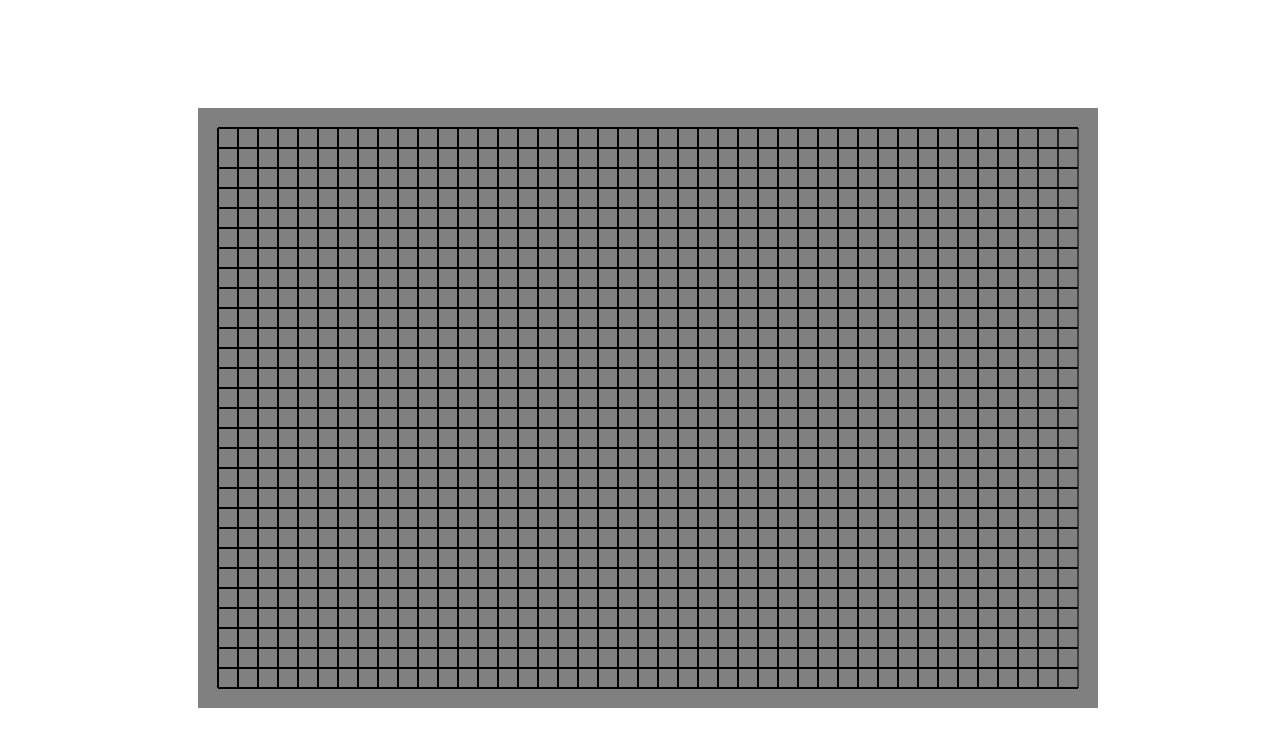
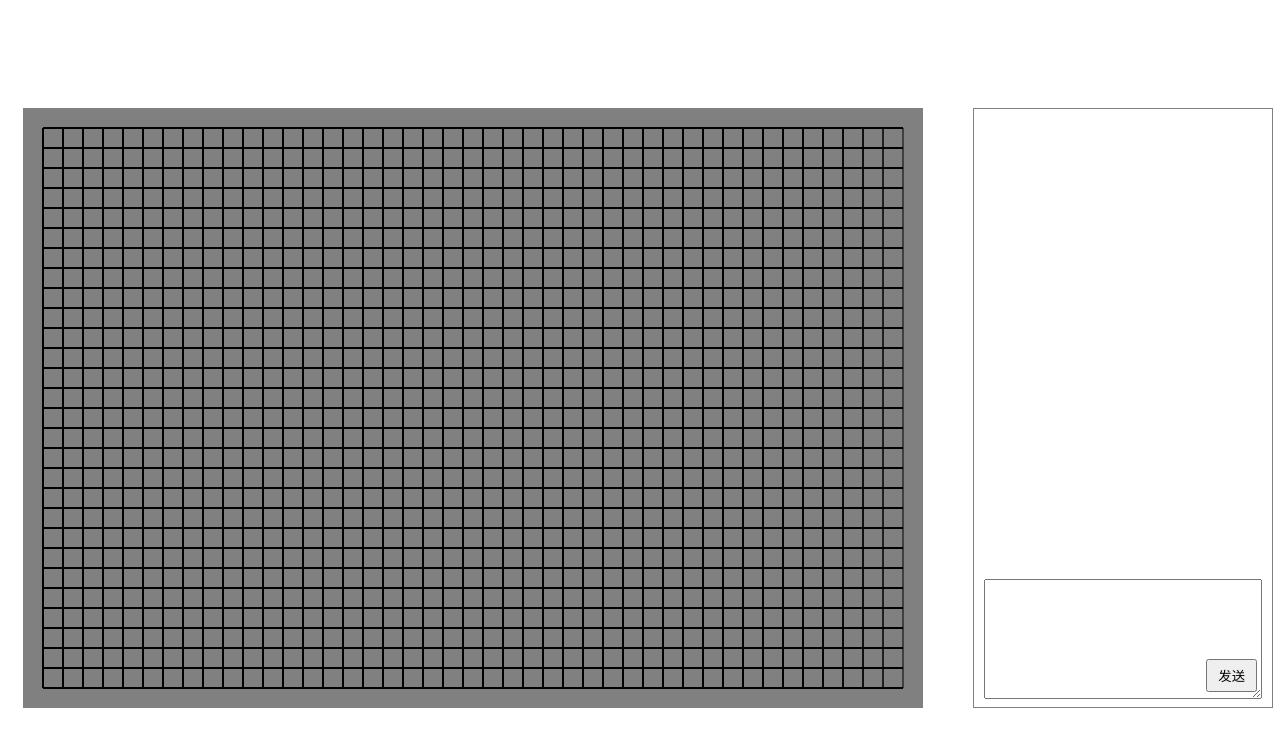
Before and after one commit to asbstty/asbstty.github.io, a plain HTML site: page chess.html in a window 1280 px wide. Drawn offline with nearby package versions, Linux system fonts and the light colour scheme.

Commit message:
添加聊天框

```diff
--- a/chess.html
+++ b/chess.html
@@ -12,14 +12,55 @@
         align-items: center;
         justify-content: center;
       }
+      .chat-area {
+        width: 300px;
+        height: 600px;
+        padding: 10px;
+        border: solid 1px gray;
+        margin-left: 50px;
+        box-sizing: border-box;
+        position: relative;
+      }
+      .message-area {
+        width: 100%;
+        height: 450px;
+        padding: 10px;
+        box-sizing: border-box;
+        overflow: auto;
+        word-break: break-all;
+      }
+      .send-area {
+        width: 100%;
+        height: 120px;
+        margin-top: 10px;
+        padding: 10px 10px 30px 10px;
+      }
+      .btn-send {
+        position: absolute;
+        right: 15px;
+        bottom: 15px;
+        padding: 5px 10px;
+      }
     </style>
   </head>
   <body>
     <div class="content">
       <canvas id='myCanvas' width="900" height="600" style="background:gray;"></canvas>
+      <div class="chat-area">
+        <div class="message-area">
+
+        </div>
+        <textarea class="send-area">
+
+        </textarea>
+        <button id="btnSend" class="btn-send" onclick="sendMsg()">
+          发送
+        </button>
+      </div>
     </div>
   </body>
   <script src="chessboard.js"></script>
+  <script src="https://cdn.jsdelivr.net/npm/socket.io-client@2/dist/socket.io.js"></script>
   <script>
     const cvs = document.getElementById('myCanvas')
     const ctx = cvs.getContext('2d')
@@ -71,7 +112,9 @@
         y = Math.floor(y / sept) * sept + sept * (y % sept >= sept / 2)
         const isMe = count % 2
         drawChess(x, y, isMe)
-        if(chessboard.putChess(x / sept - 1, y / sept - 1, isMe)) {
+        const xIndex = x / sept - 1
+        const yIndex = y / sept - 1
+        if(chessboard.putChess(xIndex, yIndex, isMe)) {
           if(chessboard.isGameOver(x / sept - 1, y / sept - 1)) {
             console.log('gameOver!')
           }
@@ -81,7 +124,6 @@
     })
 
     cvs.addEventListener('mousemove', throttle(handleMouseMove, 300))
-    // cvs.addEventListener('mousemove', handleMouseMove)
 
     function handleMouseMove(e) {
       const {offsetLeft, offsetTop} = cvs
@@ -120,5 +162,16 @@
         }, time);
       }
     }
+
+    function sendMsg() {
+      const sendBox = document.querySelector('.send-area')
+      const msgBox = document.querySelector('.message-area')
+      if(sendBox.value.trim()) {
+        const newChatItem = document.createElement('div')
+        newChatItem.innerText = sendBox.value
+        msgBox.appendChild(newChatItem)
+        sendBox.value = ''
+      }
+    }
   </script>
 </html>
```
